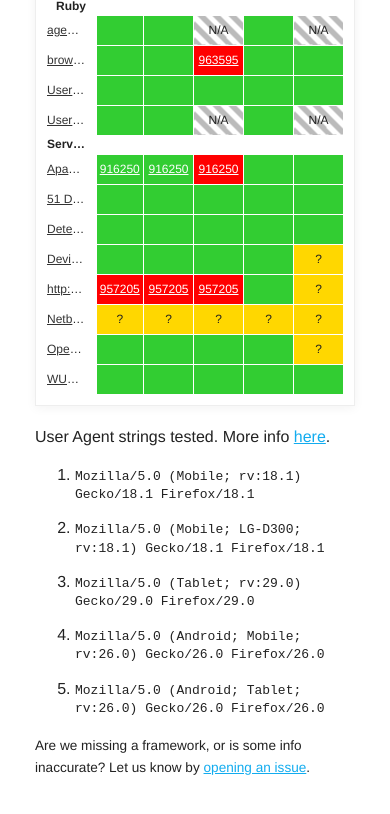
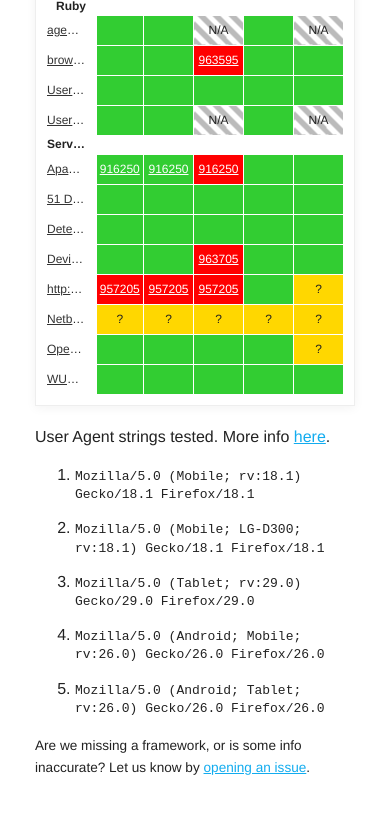
Before and after one commit to miketaylr/arewedetectableyet, a plain HTML site: page index.html in a window 390 px wide. Shown: the part 1459-2273 px from the top of the page. Drawn offline with Linux system fonts and the light colour scheme.

Commit message:
DeviceAtlas thinks fxos tablet ua is a bot

```diff
--- a/index.html
+++ b/index.html
@@ -371,9 +371,9 @@
                 <th><a href="https://deviceatlas.com/device-data/user-agent-tester">DeviceAtlas</a></th>
                 <td class="yes"></td>
                 <td class="yes"></td>
+                <td class="no"><a href="https://bugzilla.mozilla.org/show_bug.cgi?id=963705">963705</a></td>
                 <td class="yes"></td>
                 <td class="yes"></td>
-                <td class="info"></td>
             </tr>
             <tr>
                 <th><a href="http://handsetdetection.com">http://handsetdetection.com</a></th>
```
